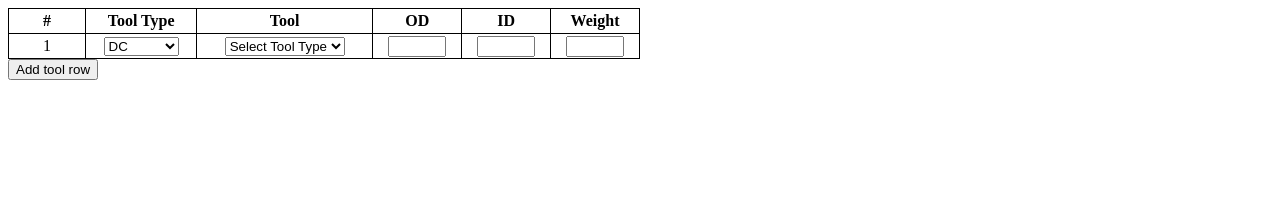
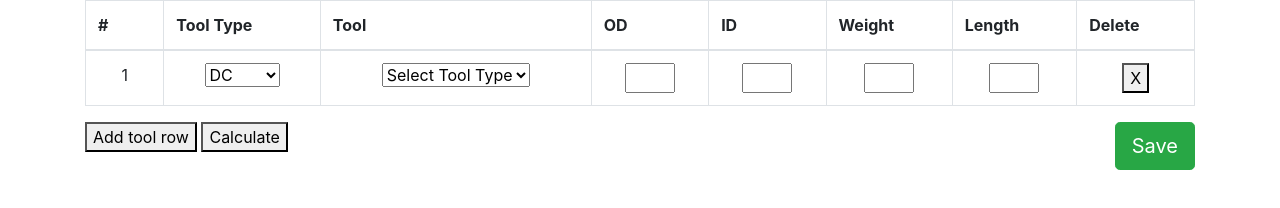
Before and after one commit to robhami/data_entry_table, a plain HTML site: page index.html in a window 1280 px wide. Drawn offline with nearby package versions, Linux system fonts and the light colour scheme.

Commit message:
added stuff at work

```diff
--- a/index.html
+++ b/index.html
@@ -1,23 +1,28 @@
 <!DOCTYPE html>
 <html>
 <head>
+	<link rel="stylesheet" href="https://maxcdn.bootstrapcdn.com/bootstrap/4.0.0/css/bootstrap.min.css" integrity="sha384-Gn5384xqQ1aoWXA+058RXPxPg6fy4IWvTNh0E263XmFcJlSAwiGgFAW/dAiS6JXm" crossorigin="anonymous">
 	<link rel="stylesheet" type="text/css" href="styles.css">
 	<title>Data Entry Table</title>
 </head>
 <body>
+<div class="container">
+	<table class="table table-bordered" id="BHAentry">
+	  <thead>
 
+	    <tr>
+	    	<th scope="col">#</th>
+		    <th scope="col" class="select">Tool Type</th>
+			<th scope="col">Tool</th>
+		    <th scope="col">OD</th>
+		    <th scope="col">ID</th>
+		    <th scope="col">Weight</th>
+		    <th scope="col">Length</th>
+		    <th scope="col">Delete</th>
+	    </tr>
+	  </thead>
 
-<table style="width:50%" id="BHAentry">
-  <tr>
-    <th>#</th>
-    <th class="select">Tool Type</th>
-	<th>Tool</th>
-    <th>OD</th>
-    <th>ID</th>
-    <th>Weight</th>
-
-  </tr>
-
+	  <tbody>
 
 	  <tr id="dataRow">
 	    <td class="num">1</td>
@@ -35,18 +40,24 @@
 	    <td class="select" contenteditable='true'>
 			<select>
 	    			<option value="pend">Select Tool Type</option>
+	    	</select>
 		</td>
 	    <td class="numEnt" contenteditable='true'><input class="numEnt" type="number" name="OD"/></td>
 		<td class="numEnt" contenteditable='true'><input class="numEnt" type="number" name="ID"/></td>
 		<td class="numEnt" contenteditable='true'><input class="numEnt" type="number" name="ID"/></td>
-
+		<td class="numEnt" contenteditable='true'><input class="numEnt" type="number" name="ID"/></td>
+		<td>
+	   		<button type="button" onClick="myDeleteFunction(this)" id="delButt">X</button>
+	   </td>
 	  </tr>
 
-
+	 </tbody>
 
 	</table>
 	<button type="button" onClick="myCreateFunction()">Add tool row</button>
-
+	<button type="button" class="btn btn-success btn-lg float-right" onClick="mySaveFunction()" id="savButt">Save</button>
+	<button type="button" onClick="myCalcFunction()" id="calcButt">Calculate</button>
+</div>
 </body>
 <script type="text/javascript" src="script.js"></script>
 </html>
--- a/script.js
+++ b/script.js
@@ -1,28 +1,19 @@
 
 let rowCount=1;
 
+function myCreateFunction() {
+	let bhaTable=document.getElementById('BHAentry');
+	let toolRow=document.getElementById('dataRow');
+	let newRow =toolRow.cloneNode(true);
 
+	bhaTable.appendChild(newRow);
+	rowCount++
+	let newNumCol=dataRow[rowCount-1].children[0]
+	newNumCol.textContent=rowCount;
+	console.log(newNumCol);
+}
 
-
-function myCreateFunction() {
-
-	let T=document.getElementById('BHAentry');
-	let R=document.getElementById('dataRow');
-	let C =R.cloneNode(true);
-
-	T.appendChild(C);
-	rowCount++
-	dataRow[rowCount-1].children[0].textContent=rowCount;
-		console.log(dataRow[rowCount-1].children[0])
-
-	// let n=document.getElementById('dataRow'.children[0]);
-	// console.log(n);
-
-
-  // var table = document.getElementById("BHAentry");
-  // var row = table.insertRow(-1);
-  // var cell1 = row.insertCell(0);
-  // var cell2 = row.insertCell(1);
-  // cell1.innerHTML = "NEW CELL1";
-  // cell2.innerHTML = "NEW CELL2";
+function myDeleteFunction(row) {
+	console.log(row.parentElement.parentElement);
+	row.parentElement.parentElement.remove();
 }
--- a/styles.css
+++ b/styles.css
@@ -2,6 +2,8 @@
   border: 1px solid black;
   border-collapse: collapse;
 }
+
+
 
 tr {
 	height:25px;
@@ -9,6 +11,7 @@ tr {
 
 td {
 	text-align: center;
+	width:50px;
 }
 
 .numEnt {
@@ -24,3 +27,8 @@ td {
 	width:50px;
 	min-width:25px;
 }
+
+.calcButt, .savButt {
+	position: absolute;
+	right: 150px;
+}
```
Lines whose indentation alone changed are shown as unchanged.
